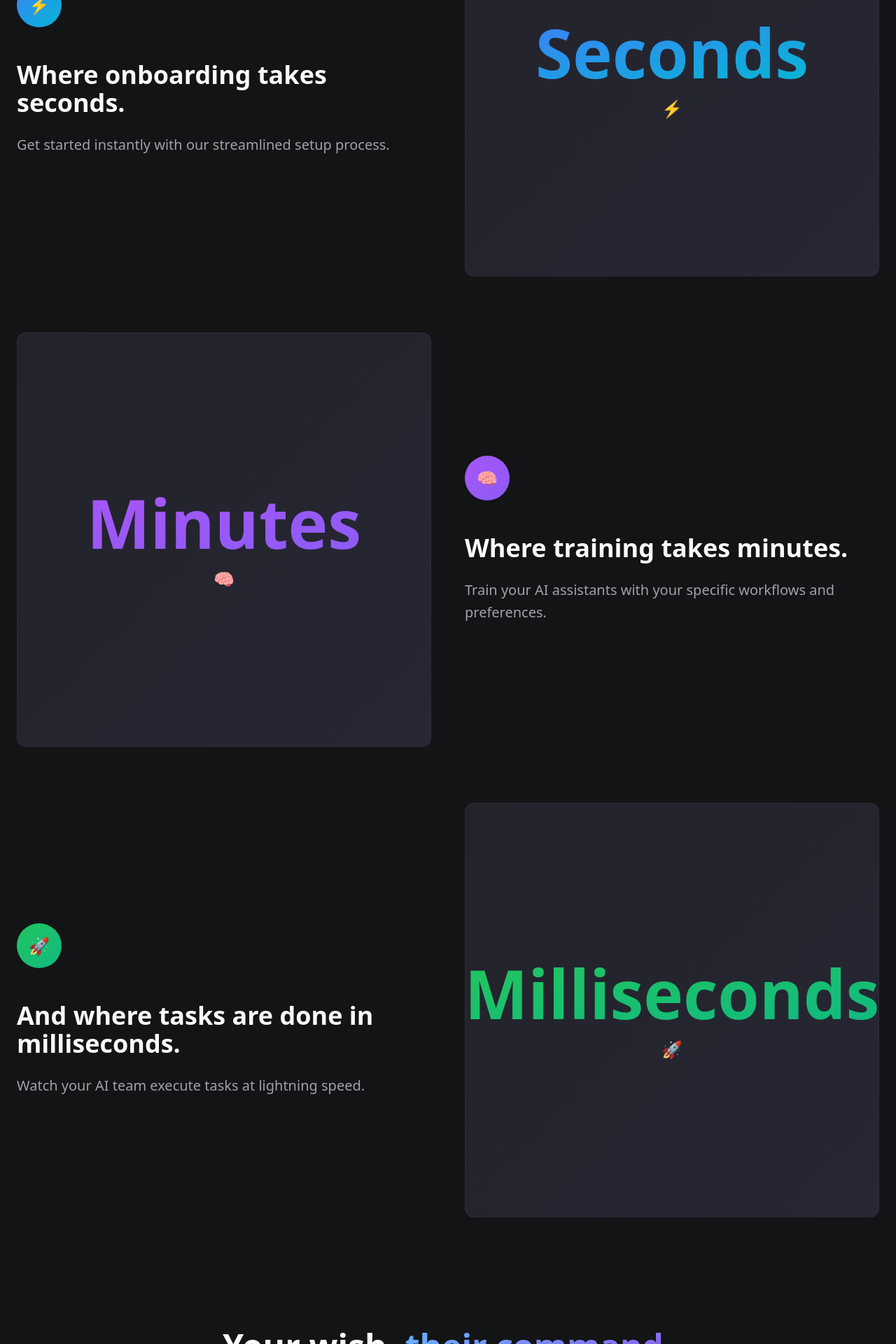
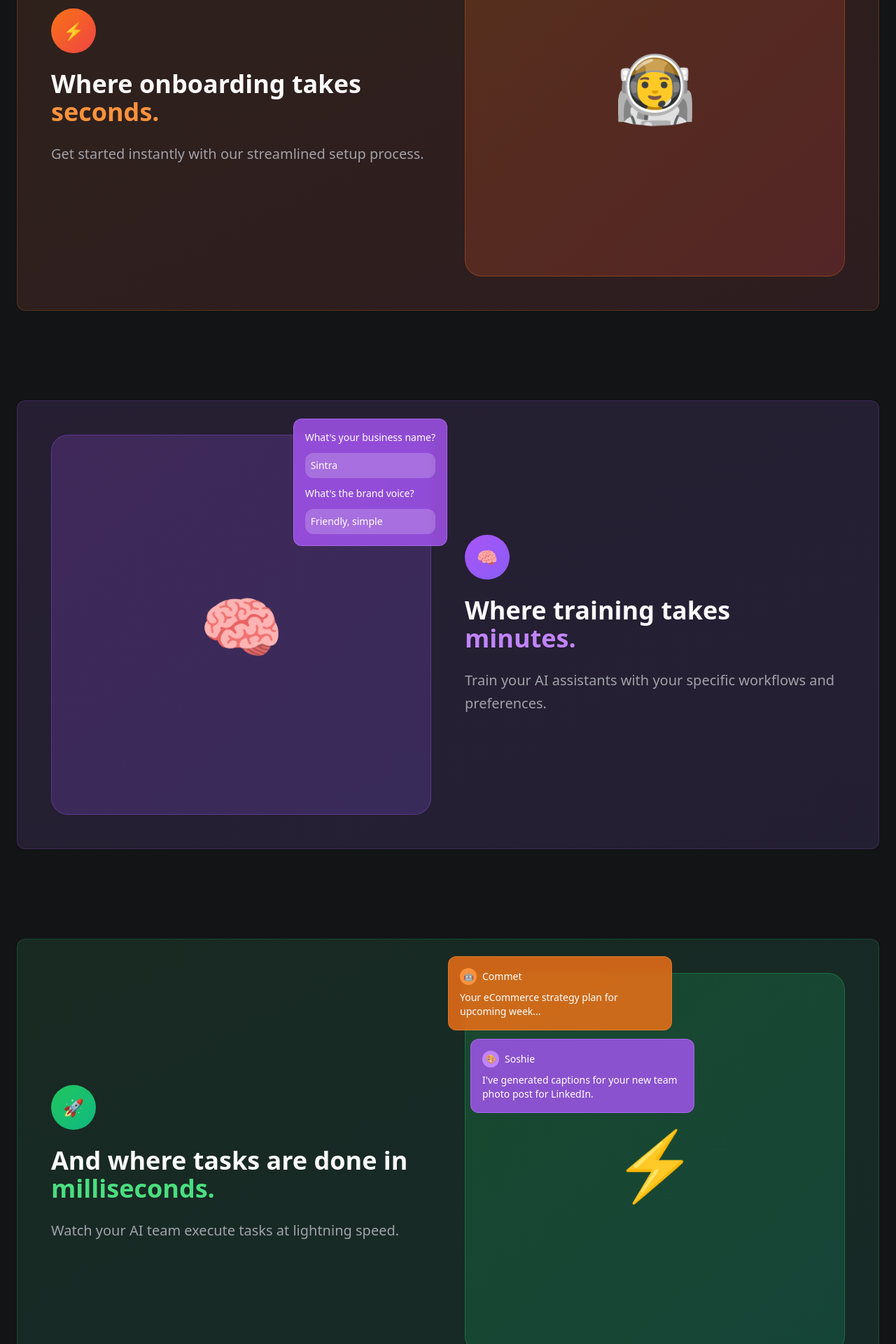
Before and after one commit to Kirthioswal/shopping_animation, a React (Vite) app: page / in a window 1280 px wide. Shown: the part 2680-4600 px from the top of the page at 70% size. Built offline with nearby package versions, Linux system fonts and the light colour scheme.

Commit message:
Add chat cards to ProcessSection
Add chat cards with scrolling up transition to the ProcessSection component.

```diff
--- a/src/components/ProcessSection.tsx
+++ b/src/components/ProcessSection.tsx
@@ -1,4 +1,5 @@
 import { Card } from "@/components/ui/card";
+import { useEffect } from "react";
 
 interface ProcessStep {
   title: string;
@@ -33,6 +34,29 @@ const processSteps: ProcessStep[] = [
 ];
 
 const ProcessSection = () => {
+  useEffect(() => {
+    const observer = new IntersectionObserver(
+      (entries) => {
+        entries.forEach((entry) => {
+          if (entry.isIntersecting) {
+            entry.target.classList.add('visible');
+          }
+        });
+      },
+      {
+        threshold: 0.1,
+        rootMargin: '0px 0px -50px 0px'
+      }
+    );
+
+    const elements = document.querySelectorAll('.animate-on-scroll');
+    elements.forEach((el) => observer.observe(el));
+
+    return () => {
+      elements.forEach((el) => observer.unobserve(el));
+    };
+  }, []);
+
   return (
     <section className="py-20 bg-background">
       <div className="container mx-auto px-6">
@@ -45,45 +69,114 @@ const ProcessSection = () => {
           </h2>
         </div>
 
-        {/* Process Steps */}
-        <div className="space-y-20">
-          {processSteps.map((step, index) => (
-            <div
-              key={step.title}
-              className={`grid lg:grid-cols-2 gap-12 items-center ${
-                index % 2 === 1 ? "lg:grid-flow-col-dense" : ""
-              }`}
-            >
-              {/* Text Content */}
-              <div className={index % 2 === 1 ? "lg:col-start-2" : ""}>
-                <div className="mb-6">
-                  <div className={`inline-flex items-center justify-center w-16 h-16 rounded-full bg-gradient-to-br ${step.gradient} text-2xl mb-6`}>
-                    {step.icon}
+        {/* Interactive 3D Process Cards */}
+        <div className="space-y-32">
+          {/* Onboarding Card */}
+          <div className="opacity-0 translate-y-20 animate-on-scroll">
+            <Card className="relative overflow-hidden bg-gradient-to-br from-orange-500/10 to-red-500/10 border border-orange-500/20 p-8 lg:p-12">
+              <div className="grid lg:grid-cols-2 gap-12 items-center">
+                <div>
+                  <div className="inline-flex items-center justify-center w-16 h-16 rounded-full bg-gradient-to-br from-orange-500 to-red-500 text-2xl mb-6">
+                    ⚡
+                  </div>
+                  <h3 className="text-3xl md:text-4xl font-bold text-foreground mb-6 leading-tight">
+                    Where onboarding takes <span className="text-orange-400">seconds.</span>
+                  </h3>
+                  <p className="text-xl text-muted-foreground leading-relaxed">
+                    Get started instantly with our streamlined setup process.
+                  </p>
+                </div>
+                <div className="relative">
+                  <div className="aspect-square bg-gradient-to-br from-orange-500/20 to-red-500/20 rounded-3xl flex items-center justify-center border border-orange-500/30">
+                    <div className="text-8xl transform hover:scale-110 transition-transform duration-300">
+                      🧑‍🚀
+                    </div>
+                  </div>
+                  <div className="absolute -top-4 -right-4 bg-orange-500/80 backdrop-blur-sm rounded-lg p-3 border border-orange-400/50">
+                    <div className="text-sm text-white font-medium">📦 Package ready!</div>
                   </div>
                 </div>
+              </div>
+            </Card>
+          </div>
 
-                <h3 className="text-3xl md:text-4xl font-bold text-foreground mb-6 leading-tight">
-                  {step.title}
-                </h3>
+          {/* Training Card */}
+          <div className="opacity-0 translate-y-20 animate-on-scroll">
+            <Card className="relative overflow-hidden bg-gradient-to-br from-purple-500/10 to-violet-500/10 border border-purple-500/20 p-8 lg:p-12">
+              <div className="grid lg:grid-cols-2 gap-12 items-center lg:grid-flow-col-dense">
+                <div className="lg:col-start-2">
+                  <div className="inline-flex items-center justify-center w-16 h-16 rounded-full bg-gradient-to-br from-purple-500 to-violet-500 text-2xl mb-6">
+                    🧠
+                  </div>
+                  <h3 className="text-3xl md:text-4xl font-bold text-foreground mb-6 leading-tight">
+                    Where training takes <span className="text-purple-400">minutes.</span>
+                  </h3>
+                  <p className="text-xl text-muted-foreground leading-relaxed">
+                    Train your AI assistants with your specific workflows and preferences.
+                  </p>
+                </div>
+                <div className="lg:col-start-1 relative">
+                  <div className="aspect-square bg-gradient-to-br from-purple-500/20 to-violet-500/20 rounded-3xl flex items-center justify-center border border-purple-500/30 relative">
+                    <div className="text-8xl transform hover:scale-110 transition-transform duration-300">
+                      🧠
+                    </div>
+                    {/* Training Interface Overlay */}
+                    <div className="absolute -top-6 -right-6 bg-purple-500/80 backdrop-blur-sm rounded-xl p-4 border border-purple-400/50 max-w-xs">
+                      <div className="space-y-3">
+                        <div className="text-sm text-white font-medium">What's your business name?</div>
+                        <div className="bg-white/20 rounded-lg p-2 text-sm text-white">Sintra</div>
+                        <div className="text-sm text-white font-medium">What's the brand voice?</div>
+                        <div className="bg-white/20 rounded-lg p-2 text-sm text-white">Friendly, simple</div>
+                      </div>
+                    </div>
+                  </div>
+                </div>
+              </div>
+            </Card>
+          </div>
 
-                <p className="text-xl text-muted-foreground leading-relaxed">
-                  {step.description}
-                </p>
+          {/* Task Completion Card */}
+          <div className="opacity-0 translate-y-20 animate-on-scroll">
+            <Card className="relative overflow-hidden bg-gradient-to-br from-green-500/10 to-emerald-500/10 border border-green-500/20 p-8 lg:p-12">
+              <div className="grid lg:grid-cols-2 gap-12 items-center">
+                <div>
+                  <div className="inline-flex items-center justify-center w-16 h-16 rounded-full bg-gradient-to-br from-green-500 to-emerald-500 text-2xl mb-6">
+                    🚀
+                  </div>
+                  <h3 className="text-3xl md:text-4xl font-bold text-foreground mb-6 leading-tight">
+                    And where tasks are done in <span className="text-green-400">milliseconds.</span>
+                  </h3>
+                  <p className="text-xl text-muted-foreground leading-relaxed">
+                    Watch your AI team execute tasks at lightning speed.
+                  </p>
+                </div>
+                <div className="relative">
+                  <div className="aspect-square bg-gradient-to-br from-green-500/20 to-emerald-500/20 rounded-3xl flex items-center justify-center border border-green-500/30">
+                    <div className="text-8xl transform hover:scale-110 transition-transform duration-300">
+                      ⚡
+                    </div>
+                  </div>
+                  {/* AI Chat Bubbles */}
+                  <div className="absolute -top-6 -left-6 space-y-3">
+                    <div className="bg-orange-500/80 backdrop-blur-sm rounded-xl p-4 border border-orange-400/50 max-w-xs">
+                      <div className="flex items-center gap-2 mb-2">
+                        <div className="w-6 h-6 bg-orange-400 rounded-full flex items-center justify-center text-xs">🤖</div>
+                        <span className="text-sm text-white font-medium">Commet</span>
+                      </div>
+                      <div className="text-sm text-white">Your eCommerce strategy plan for upcoming week...</div>
+                    </div>
+                    <div className="bg-purple-500/80 backdrop-blur-sm rounded-xl p-4 border border-purple-400/50 max-w-xs ml-8">
+                      <div className="flex items-center gap-2 mb-2">
+                        <div className="w-6 h-6 bg-purple-400 rounded-full flex items-center justify-center text-xs">🎨</div>
+                        <span className="text-sm text-white font-medium">Soshie</span>
+                      </div>
+                      <div className="text-sm text-white">I've generated captions for your new team photo post for LinkedIn.</div>
+                    </div>
+                  </div>
+                </div>
               </div>
-
-              {/* Visual Element */}
-              <div className={index % 2 === 1 ? "lg:col-start-1" : ""}>
-                <Card className="gradient-card border border-border p-8">
-                  <div className="aspect-square flex flex-col items-center justify-center text-center">
-                    <div className={`text-6xl md:text-8xl font-bold bg-gradient-to-br ${step.gradient} bg-clip-text text-transparent mb-4`}>
-                      {step.time}
-                    </div>
-                    <div className="text-2xl">{step.icon}</div>
-                  </div>
-                </Card>
-              </div>
-            </div>
-          ))}
+            </Card>
+          </div>
         </div>
       </div>
     </section>
--- a/src/index.css
+++ b/src/index.css
@@ -127,4 +127,14 @@ All colors MUST be HSL.
   .gradient-card {
     background: var(--gradient-card);
   }
+
+  /* Scroll Animation Styles */
+  .animate-on-scroll {
+    transition: opacity 0.8s ease-out, transform 0.8s ease-out;
+  }
+
+  .animate-on-scroll.visible {
+    opacity: 1 !important;
+    transform: translateY(0) !important;
+  }
 }
```
